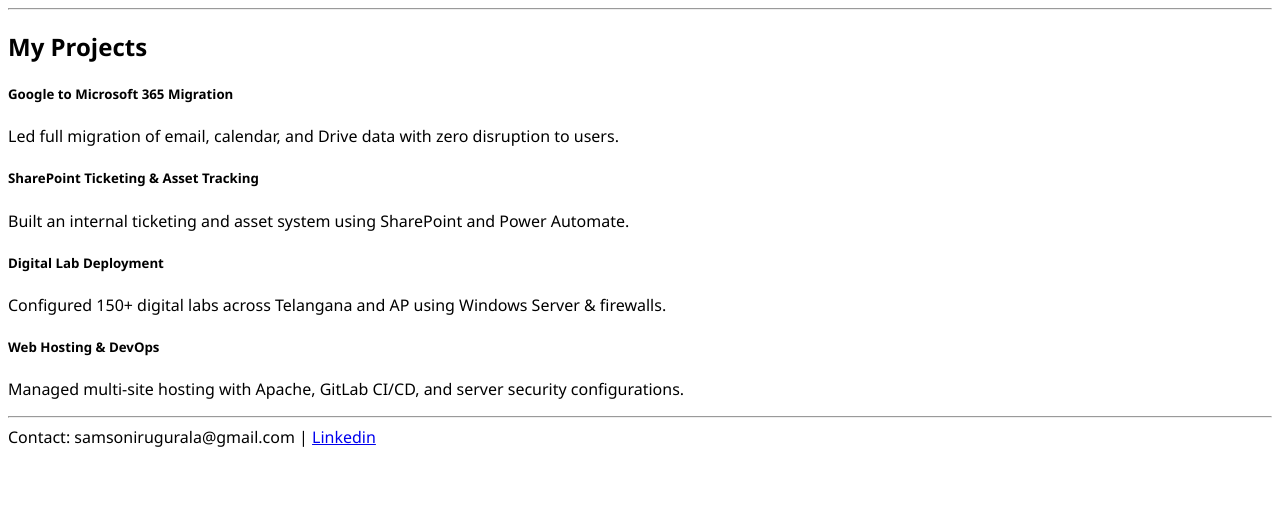
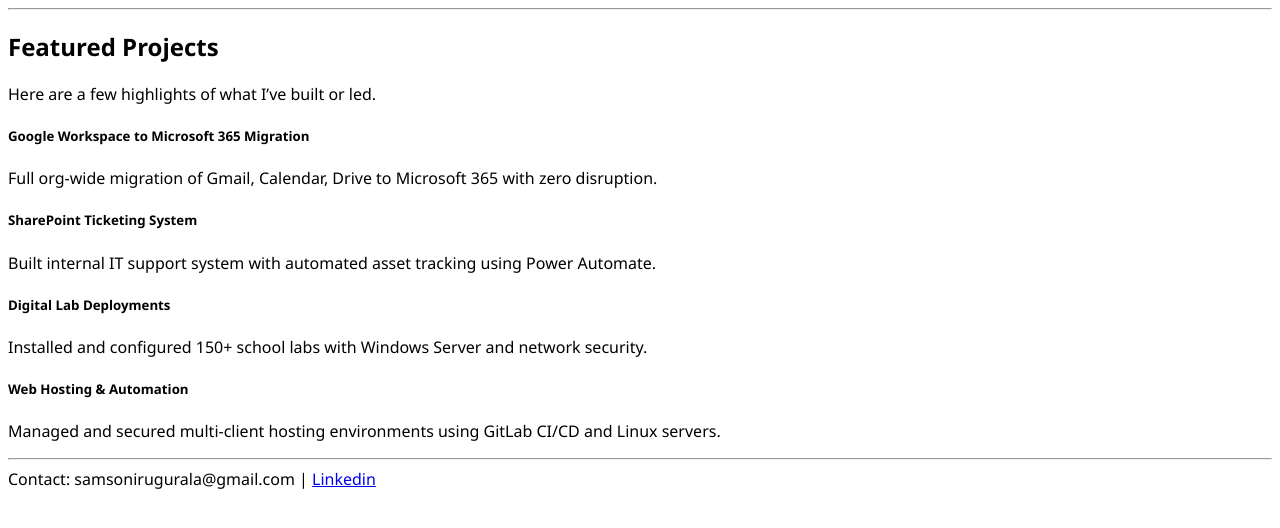
Before and after one commit to Samsoniru-creator/Portfolio, a Flask app: page /projects in a window 1280 px wide. Shown: the part 30-558 px from the top of the page. Run offline with Flask 2, Linux system fonts and the light colour scheme.

Commit message:
Update projects.html

```diff
--- a/templates/projects.html
+++ b/templates/projects.html
@@ -1,40 +1,43 @@
 {% extends 'base.html' %}
 {% block content %}
-<h2 class="mb-4">My Projects</h2>
+<div class="text-center mb-5">
+    <h2>Featured Projects</h2>
+    <p class="text-muted">Here are a few highlights of what I’ve built or led.</p>
+</div>
 <div class="row row-cols-1 row-cols-md-2 g-4">
 
   <div class="col">
-    <div class="card h-100">
+    <div class="card h-100 shadow-sm border-0">
       <div class="card-body">
-        <h5 class="card-title">Google to Microsoft 365 Migration</h5>
-        <p class="card-text">Led full migration of email, calendar, and Drive data with zero disruption to users.</p>
+        <h5 class="card-title"><i class="bi bi-cloud-arrow-up"></i> Google Workspace to Microsoft 365 Migration</h5>
+        <p class="card-text">Full org-wide migration of Gmail, Calendar, Drive to Microsoft 365 with zero disruption.</p>
       </div>
     </div>
   </div>
 
   <div class="col">
-    <div class="card h-100">
+    <div class="card h-100 shadow-sm border-0">
       <div class="card-body">
-        <h5 class="card-title">SharePoint Ticketing & Asset Tracking</h5>
-        <p class="card-text">Built an internal ticketing and asset system using SharePoint and Power Automate.</p>
+        <h5 class="card-title"><i class="bi bi-share-fill"></i> SharePoint Ticketing System</h5>
+        <p class="card-text">Built internal IT support system with automated asset tracking using Power Automate.</p>
       </div>
     </div>
   </div>
 
   <div class="col">
-    <div class="card h-100">
+    <div class="card h-100 shadow-sm border-0">
       <div class="card-body">
-        <h5 class="card-title">Digital Lab Deployment</h5>
-        <p class="card-text">Configured 150+ digital labs across Telangana and AP using Windows Server & firewalls.</p>
+        <h5 class="card-title"><i class="bi bi-laptop"></i> Digital Lab Deployments</h5>
+        <p class="card-text">Installed and configured 150+ school labs with Windows Server and network security.</p>
       </div>
     </div>
   </div>
 
   <div class="col">
-    <div class="card h-100">
+    <div class="card h-100 shadow-sm border-0">
       <div class="card-body">
-        <h5 class="card-title">Web Hosting & DevOps</h5>
-        <p class="card-text">Managed multi-site hosting with Apache, GitLab CI/CD, and server security configurations.</p>
+        <h5 class="card-title"><i class="bi bi-server"></i> Web Hosting & Automation</h5>
+        <p class="card-text">Managed and secured multi-client hosting environments using GitLab CI/CD and Linux servers.</p>
       </div>
     </div>
   </div>
```
